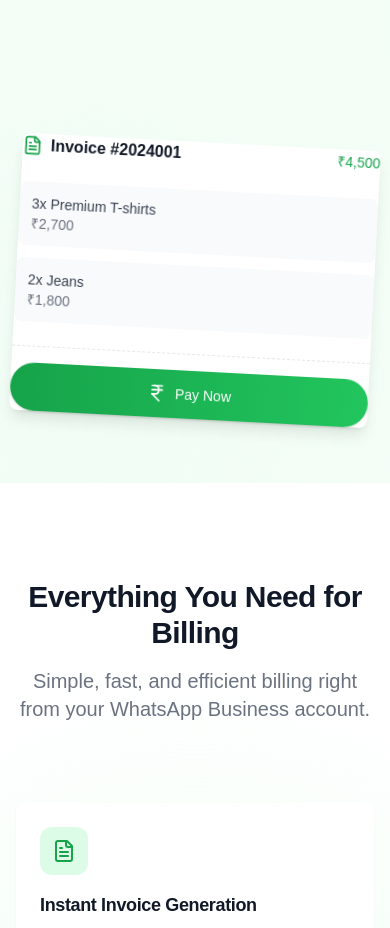
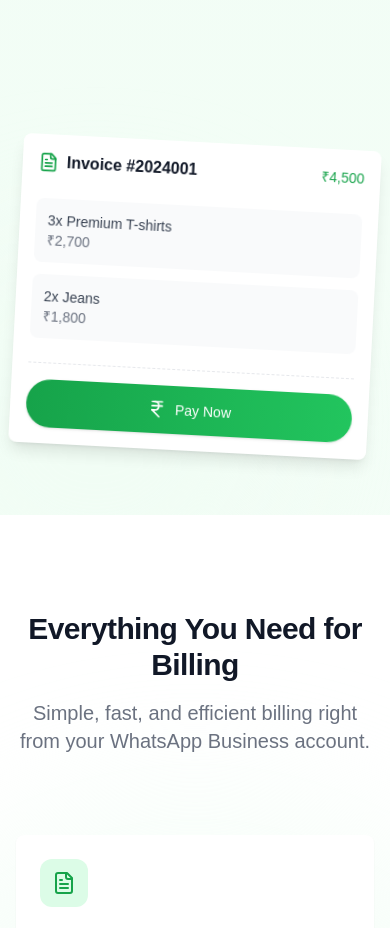
Before and after one commit to BillBhejo/billbhejo, a React (Vite) app: page / in a window 390 px wide. Shown: the part 1020-1948 px from the top of the page. Built offline with nearby package versions, Linux system fonts and the light colour scheme; a web font is replaced by a local one.

Commit message:
Update: Adjust MockInvoice mobile spacing

```diff
--- a/src/components/ui/MockInvoice.tsx
+++ b/src/components/ui/MockInvoice.tsx
@@ -5,9 +5,9 @@ import { Button } from './button';
 
 export function MockInvoice() {
   return (
-    <div className="relative sm:absolute sm:right-0 sm:top-0 mt-[150px] sm:mt-0">
+    <div className="relative sm:absolute sm:right-0 sm:top-0 mt-[80px] sm:mt-0">
       <motion.div
-        className="relative mx-auto bg-white rounded-lg shadow-lg max-w-sm sm:w-80 sm:rounded-xl sm:shadow-xl sm:p-6 sm:backdrop-blur-xl sm:bg-white/90 sm:border sm:border-green-100"
+        className="relative mx-auto bg-white rounded-lg shadow-lg max-w-sm p-4 sm:w-80 sm:rounded-xl sm:shadow-xl sm:p-6 sm:backdrop-blur-xl sm:bg-white/90 sm:border sm:border-green-100"
         initial={{ x: 50, opacity: 0 }}
         animate={{ x: 0, opacity: 1 }}
         transition={{ duration: 0.5, delay: 0.5 }}
```
